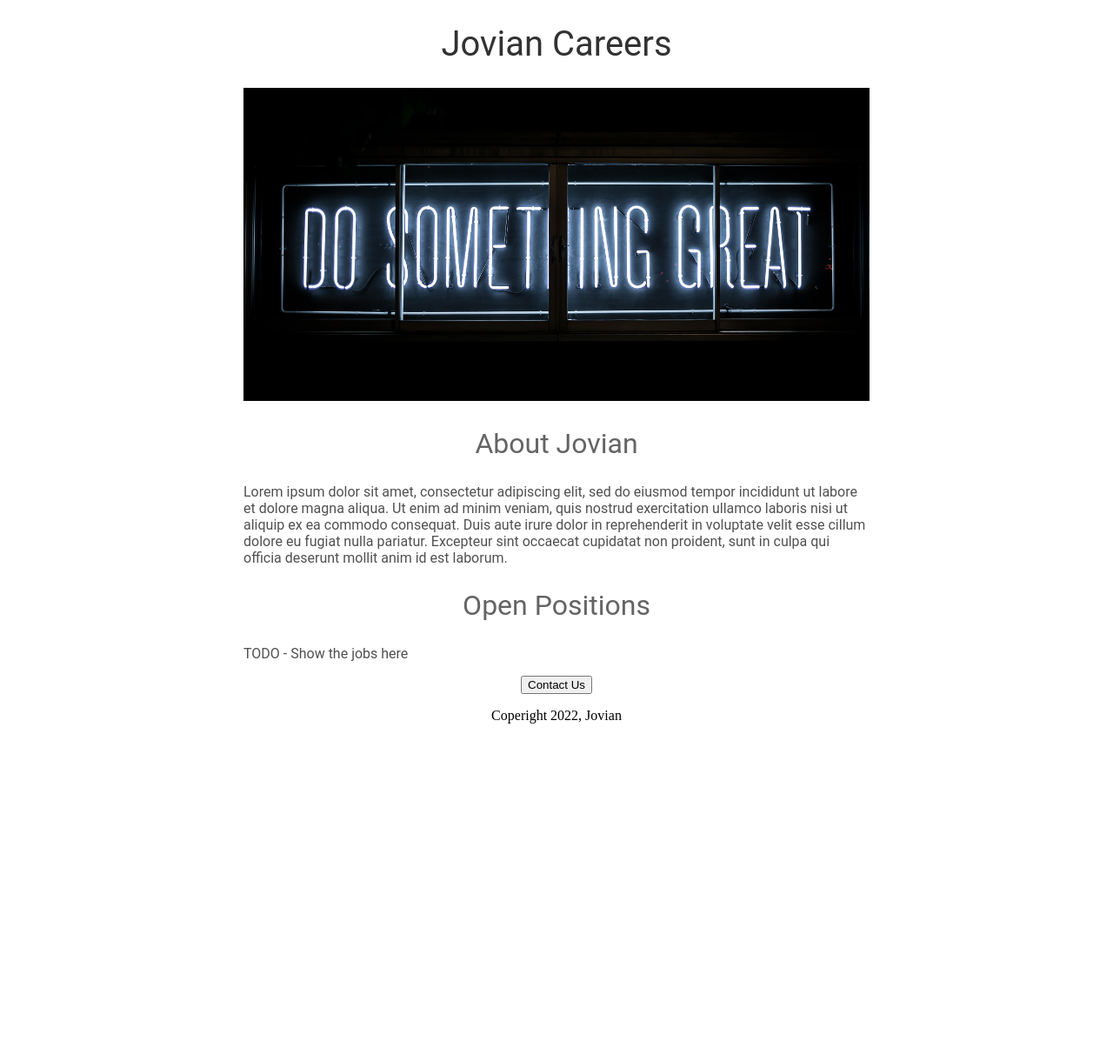
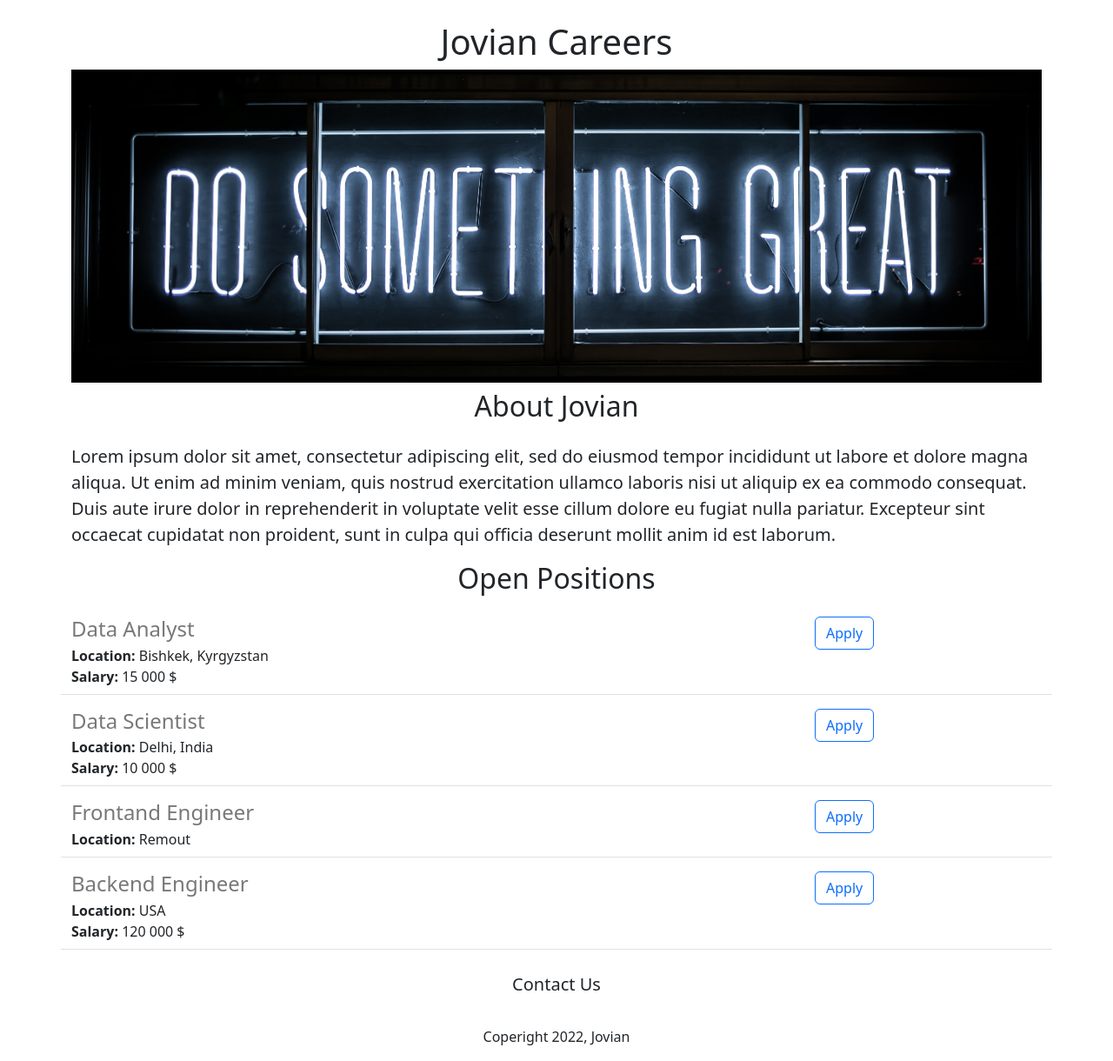
Before and after one commit to YulianaKaravaeva/jovian-careers-website, a Flask app: page / in a window 1280 px wide. Shown: the whole page at 87% size. Before the commit the page ends 832 px from the top, so only its background shows below. Run offline with Flask 3, Linux system fonts and the light colour scheme.

Commit message:
Added dynamic data and API route

```diff
--- a/app.py
+++ b/app.py
@@ -1,14 +1,53 @@
-from flask import Flask, render_template
+from flask import Flask, render_template, jsonify
 
 # Создание flask app
 app = Flask(__name__)
 
+# Симулятор базы данных
+JOBS = [
+  {
+    'id': 1,
+    'title': 'Data Analyst',
+    'location': 'Bishkek, Kyrgyzstan',
+    'salary': '15 000 $'
+  },
+  {
+    'id': 2,
+    'title': 'Data Scientist',
+    'location': 'Delhi, India',
+    'salary': '10 000 $'
+  },
+  {
+    'id': 3,
+    'title': 'Frontand Engineer',
+    'location': 'Remout'
+  },
+  {
+    'id': 4,
+    'title': 'Backend Engineer',
+    'location': 'USA',
+    'salary': '120 000 $'
+  }
+]
+
 # Регистрация маршрута ("/") - домашняя, главная страница
 @app.route("/")
+
 # Функция, которая будет выполняться при запросе к домашней страниц
-def hello_world():
+def hello_jovian():
   # Визуализировать шаблон
-  return render_template("home.html")
+  # Отправить в шаблон параметр с данными
+  return render_template("home.html",
+                        jobs=JOBS,
+                        company_name="Jovian")
+
+@app.route("/api/jobs")
+
+# Использование API для получения данных (отображение информации в формате json)
+def list_jobs():
+
+  # Преобразование данных в формат json
+  return jsonify(JOBS)
 
 # Проверка, что запускаем именно это приложение app.py
 if __name__ == "__main__":
--- a/templates/home.html
+++ b/templates/home.html
@@ -10,6 +10,13 @@
     <!-- Название вкладки -->
     <title> Jovian Careers </title>
 
+    <!-- Код из бутстрапа для его подключения -->
+    <!-- Бутстрап используется за счет классов (см.
+на сайте) -->
+    <meta charset="utf-8">
+    <meta name="viewport" content="width=device-width, initial-scale=1">
+    <link href="https://cdn.jsdelivr.net/npm/bootstrap@5.3.2/dist/css/bootstrap.min.css" rel="stylesheet" integrity="sha384-T3c6CoIi6uLrA9TneNEoa7RxnatzjcDSCmG1MXxSR1GAsXEV/Dwwykc2MPK8M2HN" crossorigin="anonymous">
+
     <!-- Стили элементов -->
     <!-- font-size - размер текста -->
     <!-- font-family - шрифт текста -->
@@ -21,6 +28,7 @@
     <!-- max_width - ограничение по ширине -->
     <!-- margin - отступы (сверху, слева, снизу, справа) -->
     <!-- .class - обращение по классу -->
+    <!--
     <style>
 
       h1 {
@@ -56,6 +64,16 @@
       }
 
     </style>
+    -->
+    <style>
+
+      #banner {
+        width: 100%;
+        height: 360px;
+        object-fit: cover;
+      }
+
+    </style>
 
   </head>
 
@@ -63,37 +81,54 @@
   <body>
 
     <!-- Дополнительный тег, чтобы добавить id -->
-    <div id="container">
+    <!-- <div id="container"> -->
+    <div class="container">
 
       <!-- Шапка -->
-      <h1> Jovian Careers </h1>
+      <!-- С использованием переданных параметров -->
+      <h1 class="text-center mt-4 mb-2">
+
+        {{company_name}} Careers
+
+      </h1>
 
       <!-- Изображение -->
       <!-- Ссылка: основная ссылка, когда открываешь сайт + "/static/banner.jpg (название изображения)" -->
       <!-- id для идентификации при смене стиля -->
-      <img id="banner" src="https://jovian-careers-website.yuliana2002.repl.co/static/banner.jpg">
+      <img class="img-fluid" id="banner" src="https://jovian-careers-website.yuliana2002.repl.co/static/banner.jpg">
 
       <!-- Заголовок (меньше шапки) -->
-      <h2> About Jovian </h2>
+      <h2 class="text-center mt-2 mb-4"> About Jovian </h2>
 
       <!-- Параграф, абзац -->
-      <p class="bodytext">
+      <!-- <p class="bodytext"> -->
+      <p class="lead">
 
         Lorem ipsum dolor sit amet, consectetur adipiscing elit, sed do eiusmod tempor incididunt ut labore et dolore magna aliqua. Ut enim ad minim veniam, quis nostrud exercitation ullamco laboris nisi ut aliquip ex ea commodo consequat. Duis aute irure dolor in reprehenderit in voluptate velit esse cillum dolore eu fugiat nulla pariatur. Excepteur sint occaecat cupidatat non proident, sunt in culpa qui officia deserunt mollit anim id est laborum.
 
       </p>
 
-      <h2> Open Positions </h2>
+      <h2 class="text-center mt-2 mb-4"> Open Positions </h2>
 
-      <p class="bodytext"> TODO - Show the jobs here </p>
+      <div>
+
+        <!-- Отображение jobitem -->
+        {% for job in jobs %}
+
+          {% include 'jobitem.html' %}
+
+        {% endfor %}
+
+      </div>
 
       <!-- Встроенный стиль -->
-      <div style="text-align:center;">
+      <!-- <div style="text-align:center;"> -->
+      <div class="text-center">
 
         <!-- Кнопка -->
-        <button> Contact Us </button>
+        <button class="btn btn-prmary btn-lg"> Contact Us </button>
 
-        <p> Coperight 2022, Jovian </p>
+        <p class="mt-4"> Coperight 2022, Jovian </p>
 
       </div>
 
--- /dev/null
+++ b/templates/jobitem.html
@@ -0,0 +1,39 @@
+<!-- Использование динамических данных (переданных параметров) -->
+<!-- <b></b> - жирный шрифт -->
+<!-- <div></div> - отделяет блоки -->
+<!-- sum(col) <= 12 -->
+<div class="border-bottom row" style="margin-bottom: 16px; padding-bottom: 8px;">
+
+  <div class="col-9">
+
+    <h4
+      style="color:rgb(120, 120, 120); margin-bottom: 4px;">
+
+      {{job['title']}}
+
+    </h4>
+
+    <div>
+
+      <b> Location: </b> {{job['location']}}
+
+    </div>
+
+    {% if 'salary' in job %}
+    <div>
+
+      <b> Salary: </b> {{job['salary']}}
+
+    </div>
+
+    {% endif %}
+
+  </div>
+
+  <div class="col-3">
+
+    <button type="button" class="btn btn-outline-primary"> Apply </button>
+
+  </div>
+
+</div>
```
